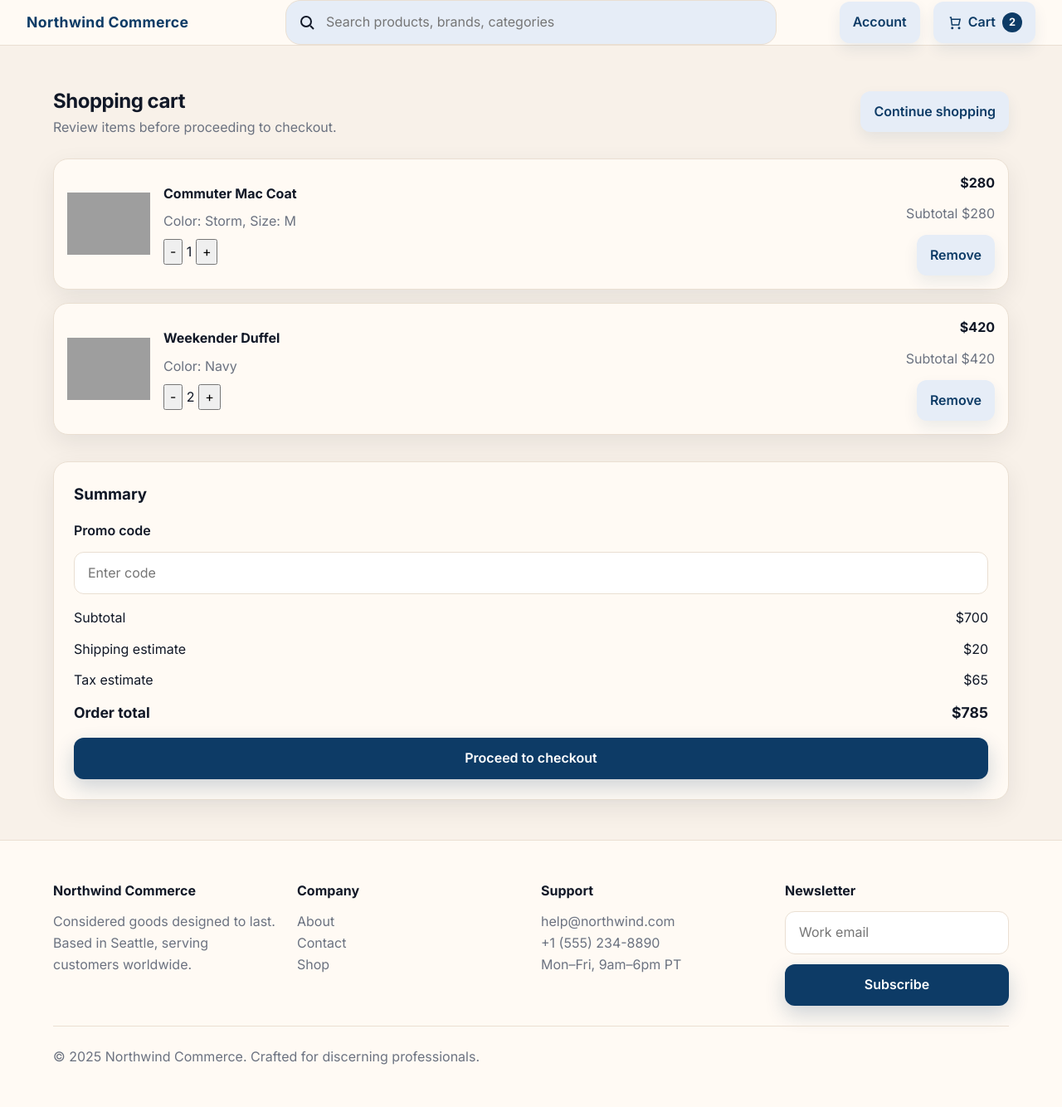
After one commit to believeelikem/django-htmx-ecommerce, a Django app: page /cart/ in a window 1280 px wide. The commit adds this page. Shown: the whole page at 83% size. Run offline with Django 5.2, Linux system fonts and the light colour scheme; grey boxes are pictures that could not be loaded.

```diff
--- /dev/null
+++ b/shop/static/css/cart.css
@@ -0,0 +1,69 @@
+.cart-items {
+  display: grid;
+  gap: var(--space-md);
+}
+
+.cart-item {
+  display: grid;
+  grid-template-columns: 100px 1fr auto;
+  align-items: center;
+  gap: var(--space-md);
+  padding: var(--space-md);
+  background: var(--color-surface);
+  border: 1px solid var(--color-border);
+  border-radius: var(--radius-lg);
+  box-shadow: var(--shadow-soft);
+}
+
+.cart-item__info {
+  display: grid;
+  gap: var(--space-xs);
+}
+
+.cart-item__actions {
+  display: grid;
+  gap: var(--space-sm);
+  align-items: center;
+  justify-items: end;
+}
+
+.cart-summary {
+  background: var(--color-surface);
+  border: 1px solid var(--color-border);
+  border-radius: var(--radius-lg);
+  padding: var(--space-lg);
+  box-shadow: var(--shadow-soft);
+  display: grid;
+  gap: var(--space-md);
+}
+
+.promo {
+  display: grid;
+  gap: var(--space-sm);
+}
+
+.totals {
+  display: grid;
+  gap: var(--space-sm);
+}
+
+.totals__row {
+  display: flex;
+  justify-content: space-between;
+  align-items: center;
+}
+
+.totals__grand {
+  font-weight: 700;
+  font-size: 1.1rem;
+}
+
+@media (max-width: 720px) {
+  .cart-item {
+    grid-template-columns: 80px 1fr;
+  }
+
+  .cart-item__actions {
+    justify-items: start;
+  }
+}
--- a/shop/templates/shop/base.html
+++ b/shop/templates/shop/base.html
@@ -6,8 +6,7 @@
   <meta name="viewport" content="width=device-width, initial-scale=1.0">
   <title>Northwind Commerce</title>
   <link rel="stylesheet" href="{% static 'css/base.css' %}">
-  <link rel="stylesheet" href="{% static 'css/index.css' %}">
-  {% block extra_styles %} {% endblock extra_styles %}
+  {% block extra_styles %}<link rel="stylesheet" href="{% static 'css/index.css' %}">{% endblock extra_styles %}
 </head>
 <body>
   <div class="page">
--- /dev/null
+++ b/shop/templates/shop/cart.html
@@ -0,0 +1,124 @@
+{% extends 'shop/base.html' %}
+{% load static %}
+{% block extra_styles %} <link rel="stylesheet" href="{% static 'css/cart.css' %}"> {% endblock extra_styles %}
+
+{% block content %}
+    <main class="container section">
+      <div class="section__header">
+        <div>
+          <h1 class="section__title">Shopping cart</h1>
+          <p class="section__subtitle">Review items before proceeding to checkout.</p>
+        </div>
+        <a class="nav-link" href="products.html">Continue shopping</a>
+      </div>
+
+      <div class="layout">
+        <div class="cart-items">
+          <article class="cart-item">
+            <img src="https://images.unsplash.com/photo-1520607162513-77705c0f0d4a?auto=format&fit=crop&w=400&q=80" alt="Coat">
+            <div class="cart-item__info">
+              <strong>Commuter Mac Coat</strong>
+              <span class="section__subtitle">Color: Storm, Size: M</span>
+              <div class="quantity">
+                <button class="quantity__btn" type="button">-</button>
+                <span>1</span>
+                <button class="quantity__btn" type="button">+</button>
+              </div>
+            </div>
+            <div class="cart-item__actions">
+              <strong>$280</strong>
+              <span class="section__subtitle">Subtotal $280</span>
+              <a class="nav-link" href="#">Remove</a>
+            </div>
+          </article>
+
+          <article class="cart-item">
+            <img src="https://images.unsplash.com/photo-1475180098004-ca77a66827be?auto=format&fit=crop&w=400&q=80" alt="Bag">
+            <div class="cart-item__info">
+              <strong>Weekender Duffel</strong>
+              <span class="section__subtitle">Color: Navy</span>
+              <div class="quantity">
+                <button class="quantity__btn" type="button">-</button>
+                <span>2</span>
+                <button class="quantity__btn" type="button">+</button>
+              </div>
+            </div>
+            <div class="cart-item__actions">
+              <strong>$420</strong>
+              <span class="section__subtitle">Subtotal $420</span>
+              <a class="nav-link" href="#">Remove</a>
+            </div>
+          </article>
+        </div>
+
+        <aside class="cart-summary">
+          <div>
+            <h3 style="margin:0;">Summary</h3>
+          </div>
+          <div class="promo">
+            <label class="form__label" for="promo">Promo code</label>
+            <input id="promo" class="form__control" type="text" placeholder="Enter code">
+          </div>
+          <div class="totals">
+            <div class="totals__row">
+              <span>Subtotal</span>
+              <span>$700</span>
+            </div>
+            <div class="totals__row">
+              <span>Shipping estimate</span>
+              <span>$20</span>
+            </div>
+            <div class="totals__row">
+              <span>Tax estimate</span>
+              <span>$65</span>
+            </div>
+            <div class="totals__row totals__grand">
+              <span>Order total</span>
+              <span>$785</span>
+            </div>
+          </div>
+          <a class="btn btn--primary" href="checkout.html">Proceed to checkout</a>
+        </aside>
+      </div>
+    </main>
+
+{% endblock content %}
+
+    <!-- <footer class="footer">
+      <div class="container footer__inner">
+        <div class="footer__grid">
+          <div>
+            <h4 class="footer__title">Northwind Commerce</h4>
+            <p class="section__subtitle">Considered goods designed to last. Based in Seattle, serving customers worldwide.</p>
+          </div>
+          <div>
+            <h4 class="footer__title">Company</h4>
+            <ul>
+              <li><a class="footer__link" href="about.html">About</a></li>
+              <li><a class="footer__link" href="contact.html">Contact</a></li>
+              <li><a class="footer__link" href="products.html">Shop</a></li>
+            </ul>
+          </div>
+          <div>
+            <h4 class="footer__title">Support</h4>
+            <ul>
+              <li><span class="footer__link">help@northwind.com</span></li>
+              <li><span class="footer__link">+1 (555) 234-8890</span></li>
+              <li><span class="footer__link">Mon–Fri, 9am–6pm PT</span></li>
+            </ul>
+          </div>
+          <div>
+            <h4 class="footer__title">Newsletter</h4>
+            <form class="footer__newsletter">
+              <input class="form__control" type="email" placeholder="Work email">
+              <button class="btn btn--primary" type="button">Subscribe</button>
+            </form>
+          </div>
+        </div>
+        <div class="divider"></div>
+        <p class="section__subtitle">© 2025 Northwind Commerce. Crafted for discerning professionals.</p>
+      </div>
+    </footer>
+  </div>
+</body>
+</html> -->
--- a/shop/urls.py
+++ b/shop/urls.py
@@ -4,4 +4,6 @@ from shop import views
 
 urlpatterns = [
     path("", views.shop, name="dashboard"),
+    path("cart/", views.cart, name="cart"),
+    path("products/", views.products, name="products"),
 ]
--- a/shop/views.py
+++ b/shop/views.py
@@ -4,3 +4,9 @@ from django.shortcuts import render
 
 def shop(request):
     return render(request, "shop/index.html")
+
+def cart(request):
+    return render(request, "shop/cart.html")
+
+def products(request):
+    return render(request, "shop/product_listings.html")
```
Also changed, not shown: shop/templates/shop/product_listings.html (added, +143 -0 lines).
